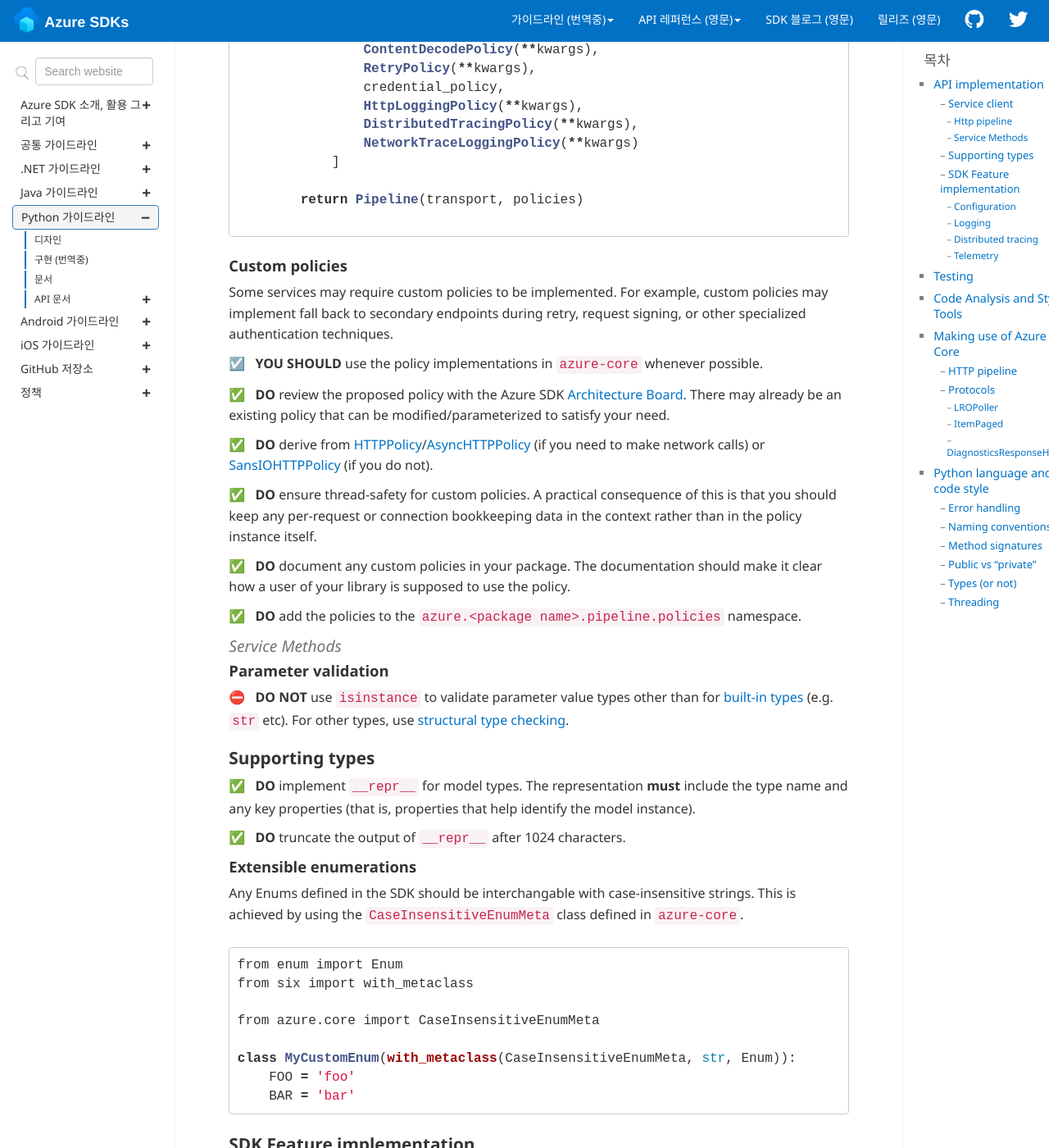
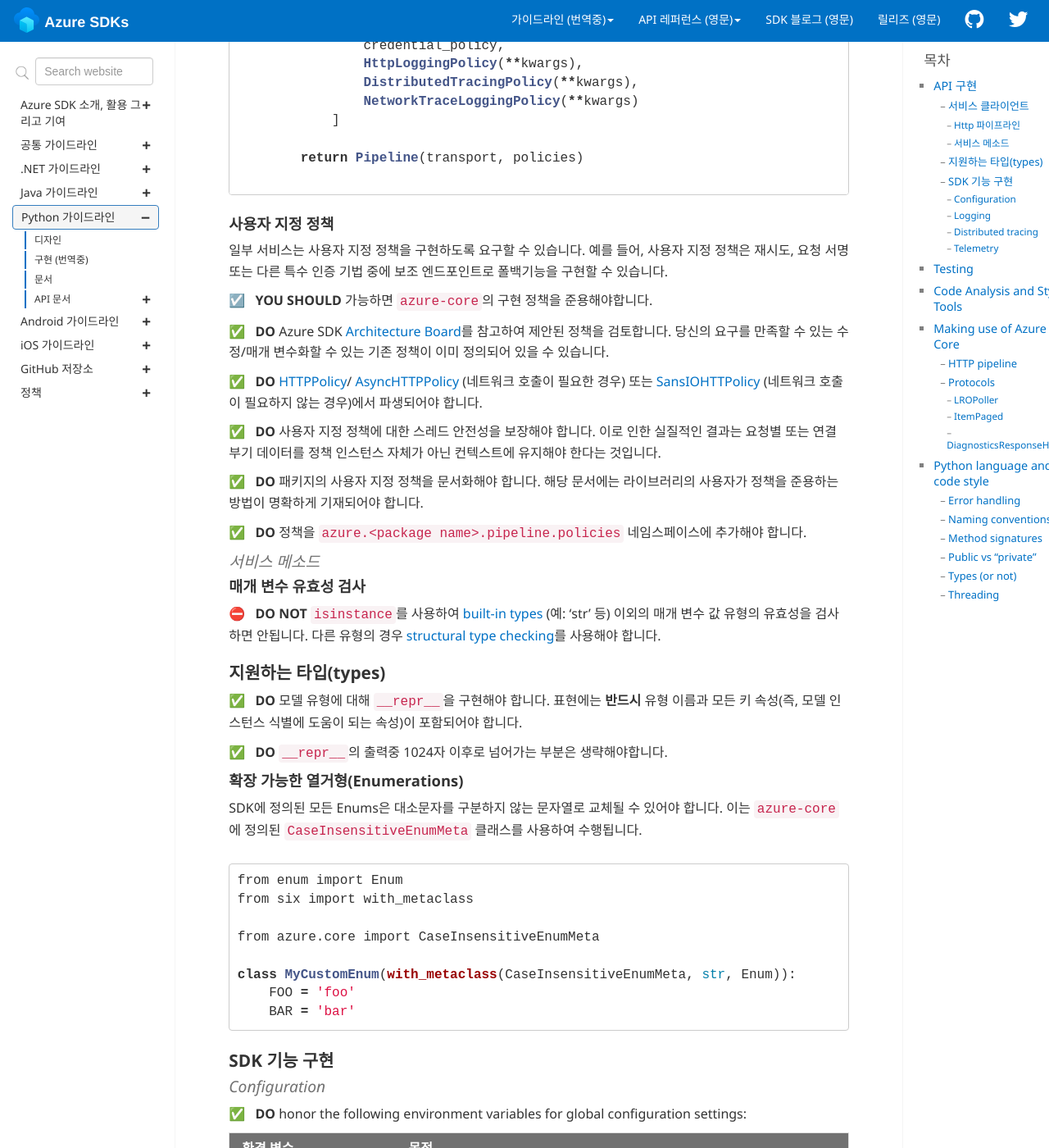
Before and after one commit to Azure/azure-sdk-korean, a Jekyll site: the page built from docs/python/implementation.md, in a window 1280 px wide and 1400 px high, scrolled down 1583 px. Shown: the whole window at 82% size. Built offline with Jekyll 4.4.1, drawn with Linux system fonts in a browser that asks for light colours; comment, search, counter and statistics services are not loaded; some of the changed text lies outside the part shown.

Commit message:
docs: translate 'Python Guidelines: Implementation' page #178 (on Working)

````diff
--- a/docs/python/implementation.md
+++ b/docs/python/implementation.md
@@ -6,17 +6,17 @@ folder: python
 sidebar: general_sidebar
 ---
 
-## API implementation
+## API 구현
 
-### Service client
+### 서비스 클라이언트
 
-#### Http pipeline
+#### Http 파이프라인
 
-Since the client library generally wraps one or more HTTP requests, it's important to support standard network capabilities. Although not widely understood, asynchronous programming techniques are essential in developing resilient web services. Many developers prefer synchronous method calls for their easy semantics when learning how to use a technology. The HTTP pipeline is a component in the `azure-core` library that assists in providing connectivity to HTTP-based Azure services.
+클라이언트 라이브러리는 일반적으로 하나 이상의 HTTP 요청을 래핑하기 때문에 표준 네트워크 기능을 지원하는 것이 중요합니다. 널리 알려져 있지는 않지만 탄력적인 웹 서비스를 개발하는 데는 비동기 프로그래밍 기술이 필수적입니다. 많은 개발자들은 기술 사용 방법을 배울 때 쉬운 의미론을 위해 동기식 메서드 호출을 선호합니다. HTTP 파이프라인은 HTTP 기반의 Azure 서비스에 대한 연결을 지원하는 `azure-core` 라이브러리의 구성 요소입니다.
 
-{% include requirement/MUST id="python-network-http-pipeline" %} use the [HTTP pipeline] to send requests to service REST endpoints.
+{% include requirement/MUST id="python-network-http-pipeline" %} [HTTP 파이프라인]을 사용하여 서비스 REST endpoints에 요청을 보냅니다.
 
-{% include requirement/SHOULD id="python-network-use-policies" %} include the following policies in the HTTP pipeline:
+{% include requirement/SHOULD id="python-network-use-policies" %} HTTP 파이프라인에 다음 정책들을 포함시킵니다:
 
 - Unique Request ID (`azure.core.pipeline.policies.RequestIdPolicy`)
 - Headers (`azure.core.pipeline.policies.HeadersPolicy`)
@@ -74,37 +74,37 @@ class ExampleClient(object):
 
 ```
 
-##### Custom policies
+##### 사용자 지정 정책
 
-Some services may require custom policies to be implemented. For example, custom policies may implement fall back to secondary endpoints during retry, request signing, or other specialized authentication techniques.
+일부 서비스는 사용자 지정 정책을 구현하도록 요구할 수 있습니다. 예를 들어, 사용자 지정 정책은 재시도, 요청 서명 또는 다른 특수 인증 기법 중에 보조 엔드포인트로 폴백기능을 구현할 수 있습니다.
 
-{% include requirement/SHOULD id="python-pipeline-core-policies" %} use the policy implementations in `azure-core` whenever possible.
+{% include requirement/SHOULD id="python-pipeline-core-policies" %} 가능하면 `azure-core`의 구현 정책을 준용해야합니다.
 
-{% include requirement/MUST id="python-custom-policy-review" %} review the proposed policy with the Azure SDK [Architecture Board]. There may already be an existing policy that can be modified/parameterized to satisfy your need.
+{% include requirement/MUST id="python-custom-policy-review" %} Azure SDK [Architecture Board]를 참고하여 제안된 정책을 검토합니다. 당신의 요구를 만족할 수 있는 수정/매개 변수화할 수 있는 기존 정책이 이미 정의되어 있을 수 있습니다.
 
-{% include requirement/MUST id="python-custom-policy-base-class" %} derive from [HTTPPolicy](https://azuresdkdocs.blob.core.windows.net/$web/python/azure-core/1.9.0/azure.core.pipeline.policies.html#azure.core.pipeline.policies.HTTPPolicy)/[AsyncHTTPPolicy](https://azuresdkdocs.blob.core.windows.net/$web/python/azure-core/1.9.0/azure.core.pipeline.policies.html#azure.core.pipeline.policies.AsyncHTTPPolicy) (if you need to make network calls) or [SansIOHTTPPolicy](https://azuresdkdocs.blob.core.windows.net/$web/python/azure-core/1.9.0/azure.core.pipeline.policies.html#azure.core.pipeline.policies.SansIOHTTPPolicy) (if you do not).
+{% include requirement/MUST id="python-custom-policy-base-class" %} [HTTPPolicy](https://azuresdkdocs.blob.core.windows.net/$web/python/azure-core/1.9.0/azure.core.pipeline.policies.html#azure.core.pipeline.policies.HTTPPolicy)/ [AsyncHTTPPolicy](https://azuresdkdocs.blob.core.windows.net/$web/python/azure-core/1.9.0/azure.core.pipeline.policies.html#azure.core.pipeline.policies.AsyncHTTPPolicy) (네트워크 호출이 필요한 경우) 또는 [SansIOHTTPolicy](https://azuresdkdocs.blob.core.windows.net/$web/python/azure-core/1.9.0/azure.core.pipeline.policies.html#azure.core.pipeline.policies.SansIOHTTPPolicy) (네트워크 호출이 필요하지 않는 경우)에서 파생되어야 합니다.
 
-{% include requirement/MUST id="python-custom-policy-thread-safe" %} ensure thread-safety for custom policies. A practical consequence of this is that you should keep any per-request or connection bookkeeping data in the context rather than in the policy instance itself.
+{% include requirement/MUST id="python-custom-policy-thread-safe" %} 사용자 지정 정책에 대한 스레드 안전성을 보장해야 합니다. 이로 인한 실질적인 결과는 요청별 또는 연결 부기 데이터를 정책 인스턴스 자체가 아닌 컨텍스트에 유지해야 한다는 것입니다.
 
-{% include requirement/MUST id="python-pipeline-document-policies" %} document any custom policies in your package. The documentation should make it clear how a user of your library is supposed to use the policy.
+{% include requirement/MUST id="python-pipeline-document-policies" %} 패키지의 사용자 지정 정책을 문서화해야 합니다. 해당 문서에는 라이브러리의 사용자가 정책을 준용하는 방법이 명확하게 기재되어야 합니다.
 
-{% include requirement/MUST id="python-pipeline-policy-namespace" %} add the policies to the `azure.<package name>.pipeline.policies` namespace.
+{% include requirement/MUST id="python-pipeline-policy-namespace" %} 정책을 `azure.<package name>.pipeline.policies` 네임스페이스에 추가해야 합니다.
 
-#### Service Methods
+#### 서비스 메소드
 
-##### Parameter validation
+##### 매개 변수 유효성 검사
 
-{% include requirement/MUSTNOT id="python-client-parameter-validation" %} use `isinstance` to validate parameter value types other than for [built-in types](https://docs.python.org/3/library/stdtypes.html) (e.g. `str` etc). For other types, use [structural type checking].
+{% include requirement/MUSTNOT id="python-client-parameter-validation" %} `isinstance`를 사용하여 [built-in types](https://docs.python.org/3/library/stdtypes.html) (예: 'str' 등) 이외의 매개 변수 값 유형의 유효성을 검사하면 안됩니다. 다른 유형의 경우 [structural type checking]를 사용해야 합니다.
 
-### Supporting types
+### 지원하는 타입(types)
 
-{% include requirement/MUST id="python-models-repr" %} implement `__repr__` for model types. The representation **must** include the type name and any key properties (that is, properties that help identify the model instance).
+{% include requirement/MUST id="python-models-repr" %} 모델 유형에 대해 `__repr__`을 구현해야 합니다. 표현에는 **반드시** 유형 이름과 모든 키 속성(즉, 모델 인스턴스 식별에 도움이 되는 속성)이 포함되어야 합니다.
 
-{% include requirement/MUST id="python-models-repr-length" %} truncate the output of `__repr__` after 1024 characters.
+{% include requirement/MUST id="python-models-repr-length" %}  `__repr__`의 출력중 1024자 이후로 넘어가는 부분은 생략해야합니다.
 
-##### Extensible enumerations
+##### 확장 가능한 열거형(Enumerations)
 
-Any Enums defined in the SDK should be interchangable with case-insensitive strings. This is achieved by using the `CaseInsensitiveEnumMeta` class defined in `azure-core`.
+SDK에 정의된 모든 Enums은 대소문자를 구분하지 않는 문자열로 교체될 수 있어야 합니다. 이는 `azure-core`에 정의된 `CaseInsensitiveEnumMeta` 클래스를 사용하여 수행됩니다.
 
 ```python
 from enum import Enum
@@ -117,7 +117,7 @@ class MyCustomEnum(with_metaclass(CaseInsensitiveEnumMeta, str, Enum)):
     BAR = 'bar'
 ```
 
-### SDK Feature implementation
+### SDK 기능 구현
 
 #### Configuration
 
````
